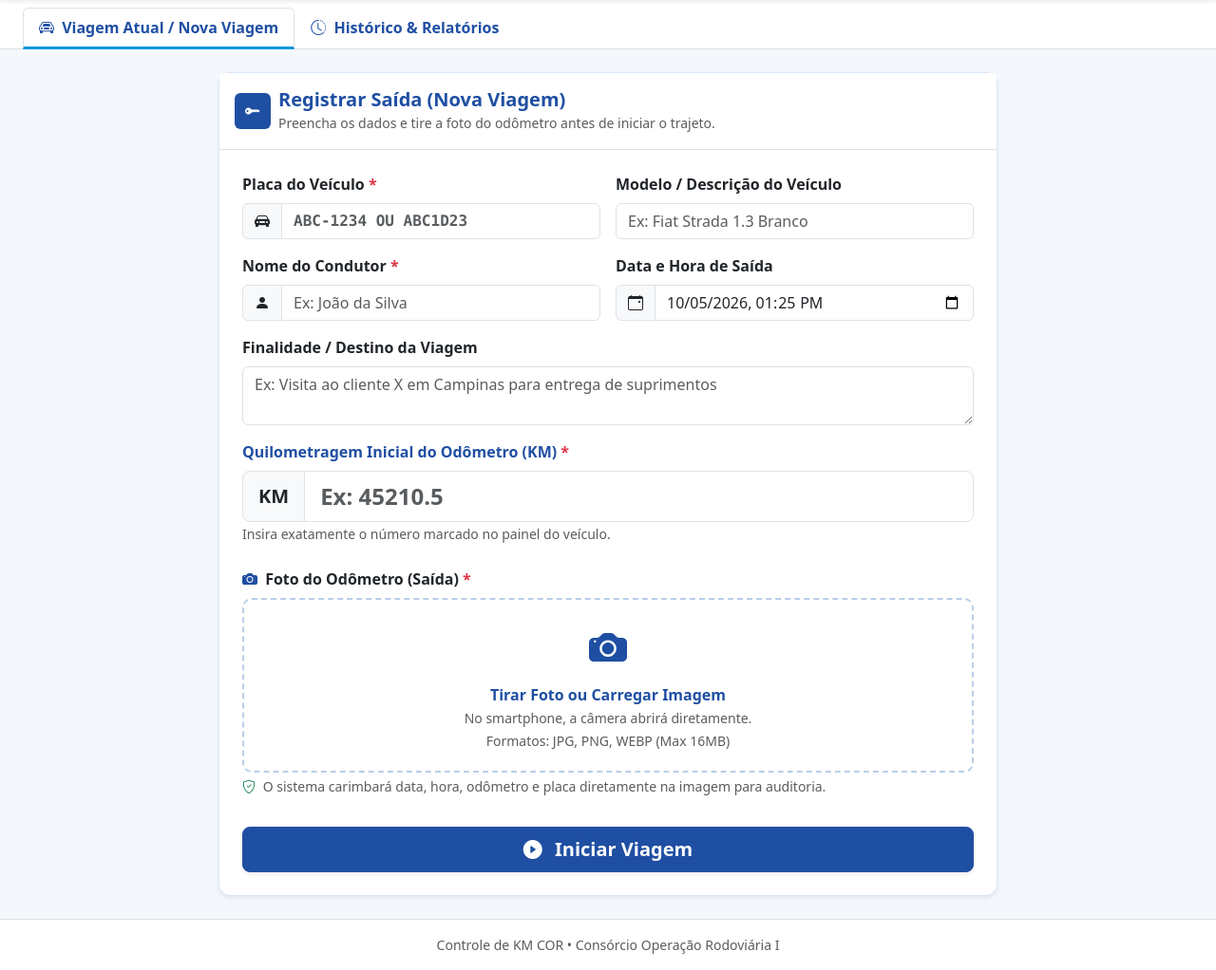
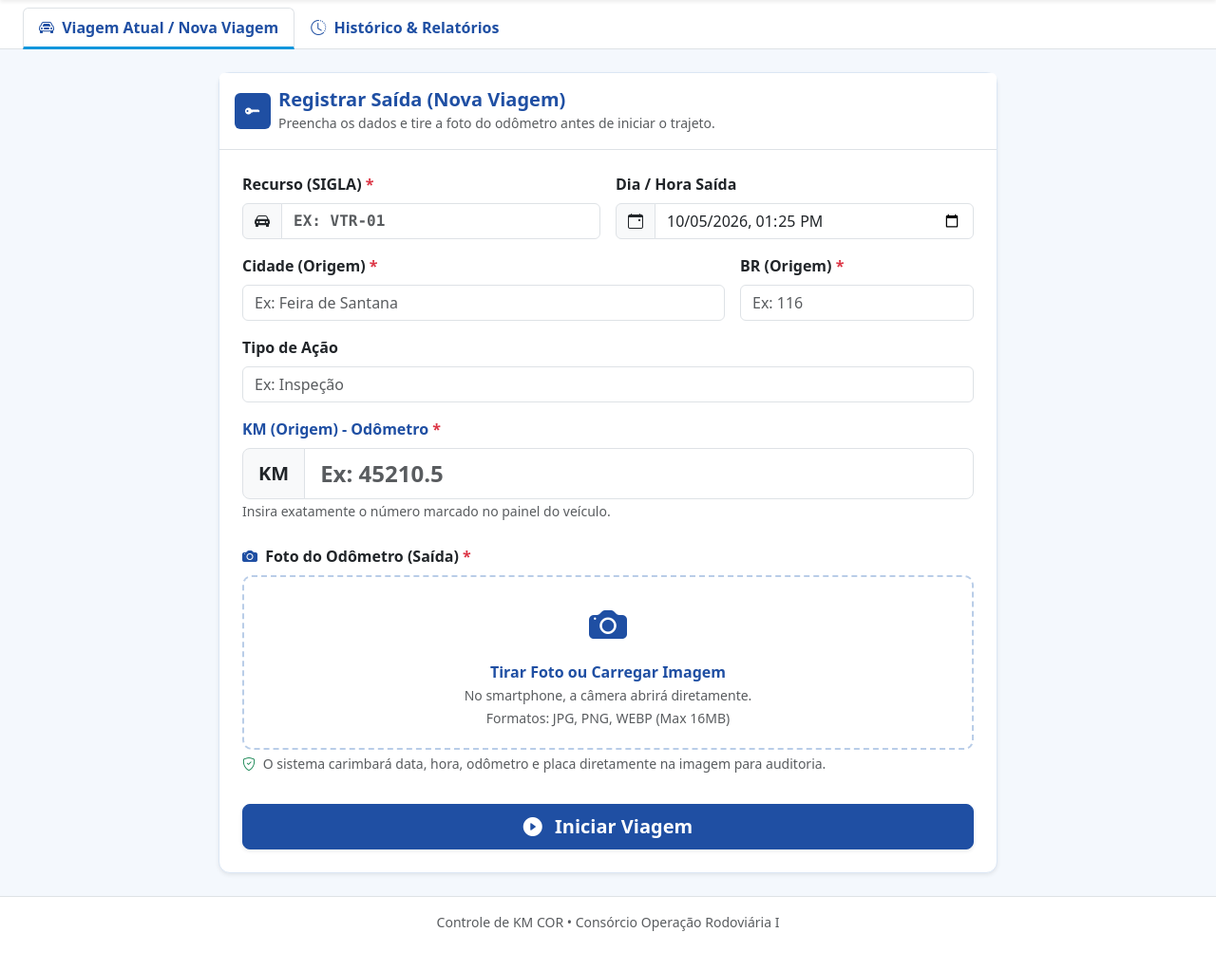
Before and after one commit to E-Troll/APPFROTA, a Flask app: page / in a window 1280 px wide. Shown: the part 81-1103 px from the top of the page at 95% size. After the commit the page ends 1062 px from the top, so only its background shows below. Run offline with Flask 3, Linux system fonts and the light colour scheme; data that the repository does not hold is empty; some libraries are stand-ins or nearby versions.

Commit message:
UI: formulário no modelo de inspeção

```diff
--- a/templates/index.html
+++ b/templates/index.html
@@ -73,11 +73,11 @@
 
                         <div class="row g-3 mb-3 text-white">
                             <div class="col-md-3 col-6">
-                                <small class="text-white-50 d-block">Condutor</small>
+                                <small class="text-white-50 d-block">Origem (Cidade / BR)</small>
                                 <span class="fw-bold fs-6" id="activeDriver">-</span>
                             </div>
                             <div class="col-md-3 col-6">
-                                <small class="text-white-50 d-block">Modelo do Veículo</small>
+                                <small class="text-white-50 d-block">Tipo de Ação</small>
                                 <span class="fw-semibold fs-6" id="activeModel">-</span>
                             </div>
                             <div class="col-md-3 col-6">
@@ -92,7 +92,7 @@
 
                         <div class="row g-3 mb-4">
                             <div class="col-md-6">
-                                <small class="text-white-50 d-block mb-1">Finalidade / Destino</small>
+                                <small class="text-white-50 d-block mb-1">Observações</small>
                                 <div class="bg-black bg-opacity-25 rounded p-2 text-white small" id="activePurpose">-</div>
                             </div>
                             <div class="col-md-6">
@@ -150,28 +150,14 @@
                         <form id="startTripForm" enctype="multipart/form-data">
                             <div class="row g-3 mb-3">
                                 <div class="col-md-6">
-                                    <label class="form-label fw-semibold">Placa do Veículo <span class="text-danger">*</span></label>
+                                    <label class="form-label fw-semibold">Recurso (SIGLA) <span class="text-danger">*</span></label>
                                     <div class="input-group">
                                         <span class="input-group-text"><i class="bi bi-car-front-fill"></i></span>
-                                        <input type="text" class="form-control text-uppercase font-monospace fw-bold" name="vehicle_plate" id="startPlate" placeholder="ABC-1234 ou ABC1D23" required>
+                                        <input type="text" class="form-control text-uppercase font-monospace fw-bold" name="vehicle_plate" id="startPlate" placeholder="Ex: VTR-01" required>
                                     </div>
                                 </div>
                                 <div class="col-md-6">
-                                    <label class="form-label fw-semibold">Modelo / Descrição do Veículo</label>
-                                    <input type="text" class="form-control" name="vehicle_model" id="startModel" placeholder="Ex: Fiat Strada 1.3 Branco">
-                                </div>
-                            </div>
-
-                            <div class="row g-3 mb-3">
-                                <div class="col-md-6">
-                                    <label class="form-label fw-semibold">Nome do Condutor <span class="text-danger">*</span></label>
-                                    <div class="input-group">
-                                        <span class="input-group-text"><i class="bi bi-person-fill"></i></span>
-                                        <input type="text" class="form-control" name="driver_name" id="startDriver" placeholder="Ex: João da Silva" required>
-                                    </div>
-                                </div>
-                                <div class="col-md-6">
-                                    <label class="form-label fw-semibold">Data e Hora de Saída</label>
+                                    <label class="form-label fw-semibold">Dia / Hora Saída</label>
                                     <div class="input-group">
                                         <span class="input-group-text"><i class="bi bi-calendar-event"></i></span>
                                         <input type="datetime-local" class="form-control" name="start_time" id="startTimeInput">
@@ -179,13 +165,24 @@
                                 </div>
                             </div>
 
+                            <div class="row g-3 mb-3">
+                                <div class="col-md-8">
+                                    <label class="form-label fw-semibold">Cidade (Origem) <span class="text-danger">*</span></label>
+                                    <input type="text" class="form-control" name="origin_city" id="startOriginCity" placeholder="Ex: Feira de Santana" required>
+                                </div>
+                                <div class="col-md-4">
+                                    <label class="form-label fw-semibold">BR (Origem) <span class="text-danger">*</span></label>
+                                    <input type="text" class="form-control" name="origin_br" id="startOriginBr" placeholder="Ex: 116" required>
+                                </div>
+                            </div>
+
                             <div class="mb-3">
-                                <label class="form-label fw-semibold">Finalidade / Destino da Viagem</label>
-                                <textarea class="form-control" name="purpose" id="startPurpose" rows="2" placeholder="Ex: Visita ao cliente X em Campinas para entrega de suprimentos"></textarea>
+                                <label class="form-label fw-semibold">Tipo de Ação</label>
+                                <input type="text" class="form-control" name="action_type" id="startActionType" placeholder="Ex: Inspeção">
                             </div>
 
                             <div class="mb-4">
-                                <label class="form-label fw-bold text-primary">Quilometragem Inicial do Odômetro (KM) <span class="text-danger">*</span></label>
+                                <label class="form-label fw-bold text-primary">KM (Origem) - Odômetro <span class="text-danger">*</span></label>
                                 <div class="input-group input-group-lg">
                                     <span class="input-group-text bg-light fw-bold">KM</span>
                                     <input type="number" step="0.1" min="0" class="form-control fw-bold fs-4 text-primary" name="start_km" id="startKm" placeholder="Ex: 45210.5" required>
@@ -262,7 +259,7 @@
                                 <label class="form-label small fw-semibold text-muted">Busca Rápida</label>
                                 <div class="input-group">
                                     <span class="input-group-text"><i class="bi bi-search"></i></span>
-                                    <input type="text" class="form-control" id="filterSearch" placeholder="Placa, condutor ou destino..." oninput="debounceLoadTrips()">
+                                    <input type="text" class="form-control" id="filterSearch" placeholder="Recurso, cidade ou tipo de ação..." oninput="debounceLoadTrips()">
                                 </div>
                             </div>
                             <!-- Export Buttons -->
@@ -354,7 +351,7 @@
                             <thead class="table-light small text-muted text-uppercase">
                                 <tr>
                                     <th class="ps-3">ID / Início</th>
-                                    <th>Veículo / Condutor</th>
+                                    <th>Recurso / Origem → Destino</th>
                                     <th>KM Inicial</th>
                                     <th>Paradas</th>
                                     <th>KM Final</th>
@@ -469,8 +466,24 @@
                             </div>
                         </div>
 
+                        <div class="row g-3 mb-3">
+                            <div class="col-8">
+                                <label class="form-label fw-semibold">Cidade (Destino) <span class="text-danger">*</span></label>
+                                <input type="text" class="form-control" name="dest_city" id="finishDestCity" placeholder="Ex: Salvador" required>
+                            </div>
+                            <div class="col-4">
+                                <label class="form-label fw-semibold">BR (Destino) <span class="text-danger">*</span></label>
+                                <input type="text" class="form-control" name="dest_br" id="finishDestBr" placeholder="Ex: 116" required>
+                            </div>
+                            <div class="col-12">
+                                <label class="form-label fw-semibold">Hora Chegada</label>
+                                <input type="datetime-local" class="form-control" name="end_time" id="finishTimeInput">
+                                <small class="text-muted">Em branco = agora.</small>
+                            </div>
+                        </div>
+
                         <div class="mb-3">
-                            <label class="form-label fw-bold">Quilometragem Final de Chegada (KM) <span class="text-danger">*</span></label>
+                            <label class="form-label fw-bold">KM (Destino) - Odômetro <span class="text-danger">*</span></label>
                             <input type="number" step="0.1" min="0" class="form-control form-control-lg fw-bold text-success" name="end_km" id="finishKmInput" placeholder="Ex: 45395.0" required oninput="calculateDistancePreview()">
                         </div>
 
@@ -488,7 +501,7 @@
                                 <input type="file" id="finishPhotoInput" name="photo" accept="image/*" capture="environment" class="d-none" required onchange="handlePhotoSelect(this, 'finishPreview', 'finishPhotoBoxContent')">
                                 <div id="finishPhotoBoxContent">
                                     <i class="bi bi-camera-fill fs-2 text-success mb-1 d-block"></i>
-                                    <span class="fw-bold d-block text-dark">Tirar Foto do Odômetro</span>
+                                    <span class="fw-bold d-block text-dark">Tirar Foto de Chegada</span>
                                     <small class="text-muted">A foto receberá carimbo com o timestamp de chegada.</small>
                                 </div>
                                 <div id="finishPreview" class="photo-preview-container d-none">
```
